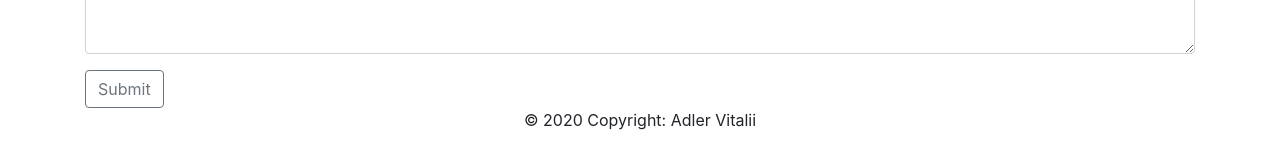
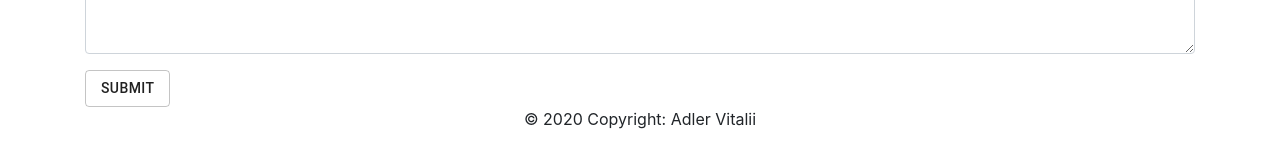
Before and after one commit to Vitalii273/portfolio, a React (Create React App) app: page /contacts in a window 1280 px wide. Shown: the part 444-604 px from the top of the page. Built offline with nearby package versions, Linux system fonts and the light colour scheme.

Commit message:
changed submit alert on snackbar

```diff
--- a/src/components/About.js
+++ b/src/components/About.js
@@ -169,7 +169,7 @@ export default function About({props}) {
                 />
             </Content>
             <Content title="LANGUAGES">
-                <span>English, Hebrew, Russian</span>
+                <span><strong>English, Hebrew, Russian</strong></span>
             </Content>
         </div>
 
--- a/src/components/SnackBar.js
+++ b/src/components/SnackBar.js
@@ -1,51 +1,51 @@
-// import React from 'react';
-// import Snackbar from '@material-ui/core/Snackbar';
-// import MuiAlert from '@material-ui/lab/Alert';
-// import { makeStyles } from '@material-ui/core/styles';
-// import Button from "@material-ui/core/Button";
-//
-// function Alert(props) {
-//     return <MuiAlert elevation={6} variant="filled" {...props} />;
-// }
-//
-// const useStyles = makeStyles((theme) => ({
-//     root: {
-//         width: '100%',
-//         '& > * + *': {
-//             marginTop: theme.spacing(2),
-//         },
-//     },
-// }));
-//
-// export default function CustomizedSnackbars() {
-//     const classes = useStyles();
-//     const [open, setOpen] = React.useState(false);
-//
-//     const handleClick = () => {
-//         setOpen(true);
-//     };
-//
-//     const handleClose = (event, reason) => {
-//         if (reason === 'clickaway') {
-//             return;
-//         }
-//         setOpen(false);
-//     };
-//
-//     return (
-//         <div className={classes.root}>
-//             <Button variant="outlined" onClick={handleClick} type='submit'>
-//                 Submit
-//             </Button>
-//             <Snackbar open={open} autoHideDuration={6000} onClose={handleClose}>
-//                 <Alert onClose={handleClose} severity="success">
-//                     This is a success message!
-//                 </Alert>
-//             </Snackbar>
-//             {/*<Alert severity="error">This is an error message!</Alert>*/}
-//             {/*<Alert severity="warning">This is a warning message!</Alert>*/}
-//             {/*<Alert severity="info">This is an information message!</Alert>*/}
-//             {/*<Alert severity="success">This is a success message!</Alert>*/}
-//         </div>
-//     );
-// }
+import React from 'react';
+import Snackbar from '@material-ui/core/Snackbar';
+import MuiAlert from '@material-ui/lab/Alert';
+import {makeStyles} from '@material-ui/core/styles';
+import Button from "@material-ui/core/Button";
+
+function Alert(props) {
+    return <MuiAlert elevation={6} variant="filled" {...props} />;
+}
+
+const useStyles = makeStyles((theme) => ({
+    root: {
+        width: '100%',
+        '& > * + *': {
+            marginTop: theme.spacing(2),
+        },
+    },
+}));
+
+export default function CustomizedSnackbars() {
+    const classes = useStyles();
+    const [open, setOpen] = React.useState(false);
+
+    const handleClick = () => {
+        setOpen(true);
+    };
+
+    const handleClose = (event, reason) => {
+        if (reason === 'clickaway') {
+            return;
+        }
+        setOpen(false);
+    };
+
+    return (
+        <div className={classes.root}>
+            <Button variant="outlined" onClick={handleClick} type='submit'>
+                Submit
+            </Button>
+            <Snackbar open={open} autoHideDuration={6000} onClose={handleClose}>
+                <Alert onClose={handleClose} severity="success">
+                    Thank you! Your form has been successful submitted!
+                </Alert>
+            </Snackbar>
+            {/*<Alert severity="error">This is an error message!</Alert>*/}
+            {/*<Alert severity="warning">This is a warning message!</Alert>*/}
+            {/*<Alert severity="info">This is an information message!</Alert>*/}
+            {/*<Alert severity="success">This is a success message!</Alert>*/}
+        </div>
+    );
+}
--- a/src/models/feedback-model.js
+++ b/src/models/feedback-model.js
@@ -1,5 +1,6 @@
 import React from "react"
 import {Row, Button, Col} from "react-bootstrap";
+import CustomizedSnackbars from "../components/SnackBar";
 
 class FeedbackModel extends React.Component {
 
@@ -20,7 +21,7 @@ class FeedbackModel extends React.Component {
 
     render() {
         return (
-            this.state.fullForm ?
+            // this.state.fullForm ?
             <div className="Feed-Back-Form">
                 <br/>
                 <Row className="justify-content-md-center">
@@ -47,15 +48,15 @@ class FeedbackModel extends React.Component {
                         <textarea className="form-control" rows="5" value={this.state.message}
                                   onChange={this.onMessageChange.bind(this)}/>
                     </div>
-                        {/*<CustomizedSnackbars/>*/}
-                        <Button variant="outline-secondary" type="submit">Submit</Button>
+                    <CustomizedSnackbars/>
+                    {/*<Button variant="outline-secondary" type="submit">Submit</Button>*/}
                 </form>
             </div>
-                :
-                <div className="submitted">
-                    <br/>
-                    <h3>Your for has been successful submitted!</h3>
-                </div>
+            // :
+            // <div className="submitted">
+            //     <br/>
+            //     <h3>Your for has been successful submitted!</h3>
+            // </div>
         )
     }
 
```
Lines whose indentation alone changed are shown as unchanged.
